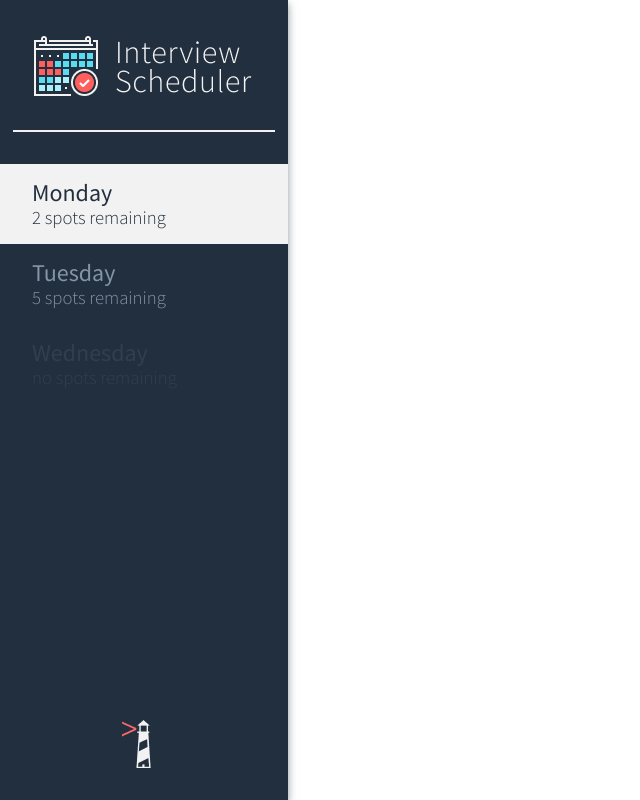
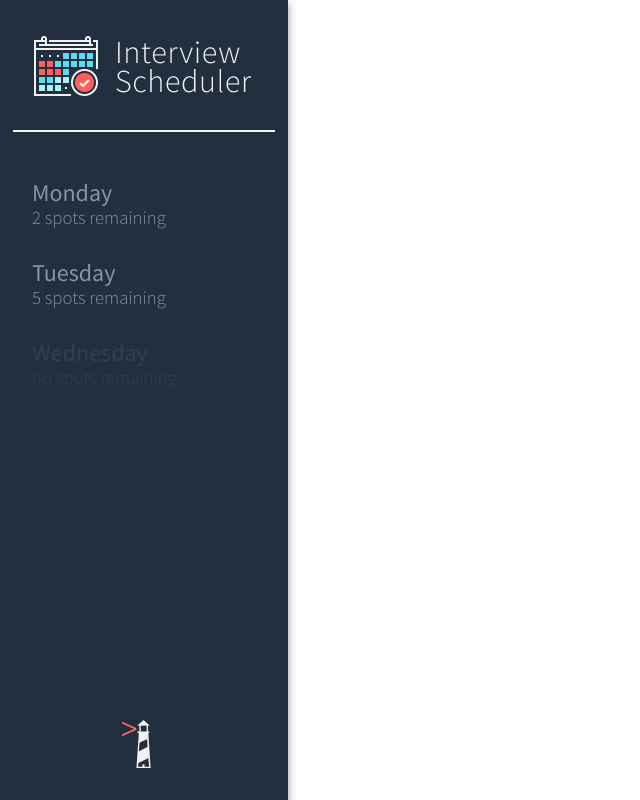
Before and after one commit to cesar-santamaria/scheduler, a React (Create React App) app: page / in a window 1280 px wide. Shown: the whole page, without its empty margins (0-640 px from the left). Built offline with nearby package versions, Linux system fonts and the light colour scheme.

Commit message:
refactor code to use value and onChange

```diff
--- a/src/components/DayList.jsx
+++ b/src/components/DayList.jsx
@@ -7,8 +7,8 @@ export default function DayList(props) {
       key={day.id}
       name={day.name}
       spots={day.spots}
-      selected={day.name === props.day}
-      setDay={props.setDay}
+      selected={day.name === props.value}
+      setDay={props.onChange}
     />
   )
   return (
--- a/src/components/InterviewerList.jsx
+++ b/src/components/InterviewerList.jsx
@@ -10,8 +10,8 @@ export default function InterviewerList(props) {
       key={interviewer.id}
       name={interviewer.name}
       avatar={interviewer.avatar}
-      setInterviewer={() => props.setInterviewer(interviewer.id)}
-      selected={props.interviewer === interviewer.id}
+      selected={ interviewer.id  === value}
+      setInterviewer={() => onChange(interviewer.id)}
     />
   )
 
```
